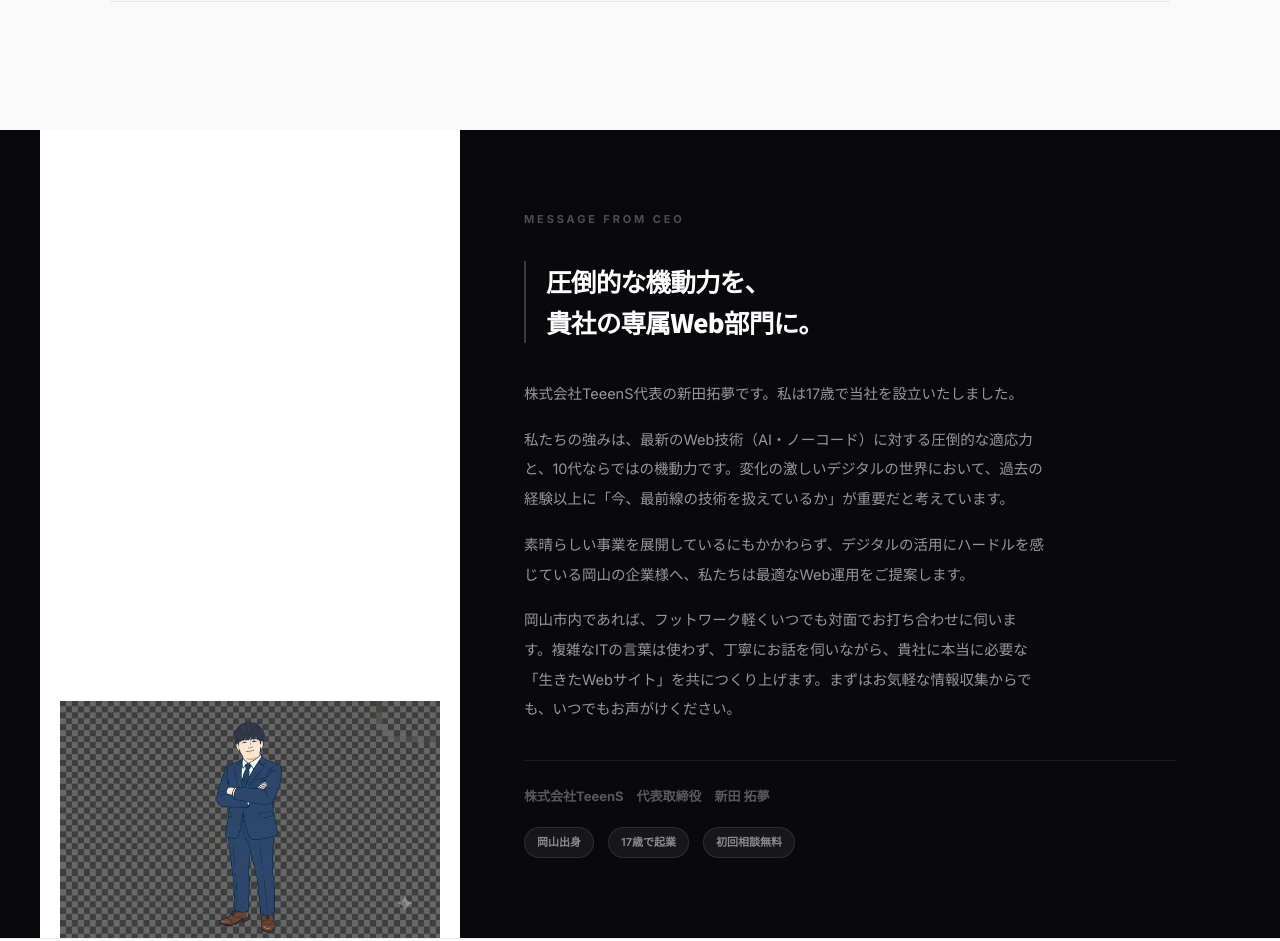
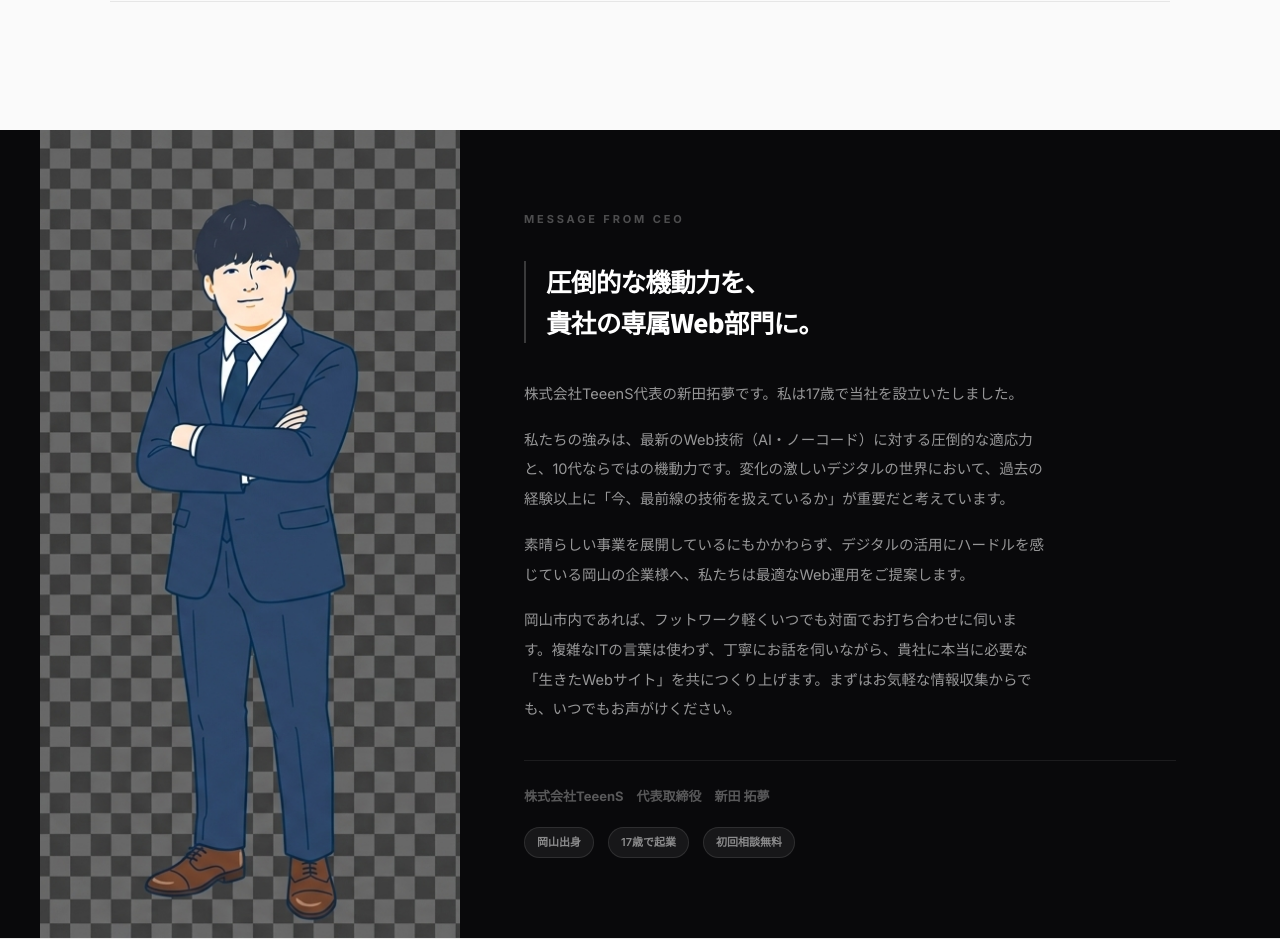
Before and after one commit to tratssai71-create/-TeeenS-, a plain HTML site: page about.html in a window 1280 px wide. Shown: the part 3700-4641 px from the top of the page. Drawn offline with Linux system fonts and the light colour scheme.

Commit message:
Revert CEO photo to original dark bg + cover layout
Co-Authored-By: Claude Sonnet 4.6 <noreply@anthropic.com>

```diff
--- a/about.html
+++ b/about.html
@@ -190,16 +190,13 @@ header{position:fixed;top:0;left:0;right:0;z-index:800;display:flex;align-items:
   display:grid;grid-template-columns:420px 1fr;
   min-height:640px;
 }
-/* 左：写真エリア — PNG透過を白で塗りつぶす */
+/* 左：写真エリア */
 .ab-ceo-photo{
   position:relative;overflow:hidden;
-  background:#fff;
-  display:flex;align-items:flex-end;justify-content:center;
-  padding:0 16px;
+  background:rgba(255,255,255,.04);
 }
 .ab-ceo-photo img{
-  width:100%;max-width:380px;height:auto;
-  object-fit:contain;object-position:bottom center;
+  width:100%;height:100%;object-fit:cover;object-position:center top;
   display:block;
 }
 /* 右：テキスト */
```
